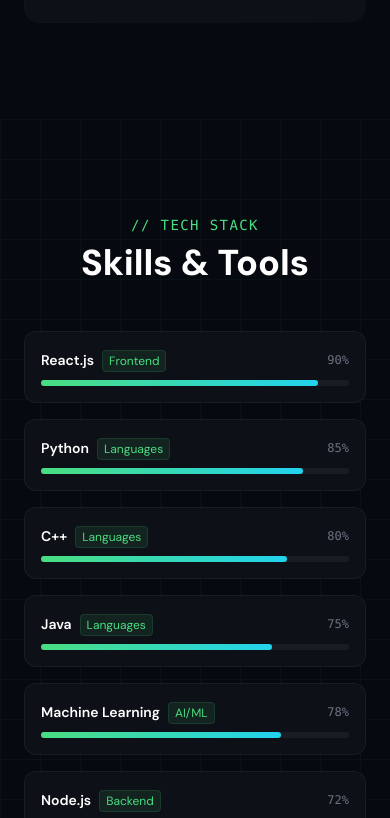
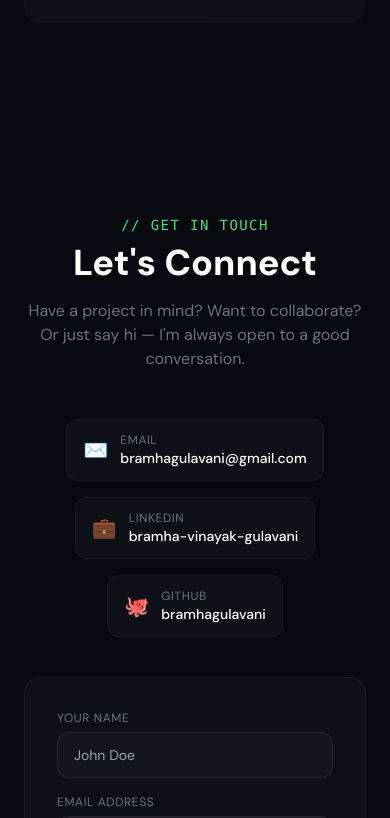
Before and after one commit to bramhagulavani/ProjectPage, a React (Create React App) app: page / in a window 390 px wide. Shown: the part 9958-10776 px from the top of the page. Built offline with nearby package versions, Linux system fonts and the light colour scheme.

Commit message:
temporarily removed the skill section

```diff
--- a/src/ProjectPage.jsx
+++ b/src/ProjectPage.jsx
@@ -708,41 +708,7 @@
         </div>
       </section>
 
-      {/* ── SKILLS ─────────────────────────────────────────────────────── */}
-      <section id="skills" className="py-24 px-6 grid-bg">
-        <div className="max-w-5xl mx-auto">
-          <div className="text-center mb-12">
-            <p className="text-green-400 font-mono text-sm mb-2 tracking-widest uppercase">{"// tech stack"}</p>
-            <h2 className="text-4xl md:text-5xl font-extrabold text-white mb-4">Skills & Tools</h2>
-          </div>
 
-          <div className="grid grid-cols-1 md:grid-cols-2 gap-4">
-            {SKILLS.map((s, i) => (
-              <div key={s.name} className="p-4 rounded-xl" style={{ background: "#0d1117", border: "1px solid #ffffff0d" }}>
-                <div className="flex justify-between items-center mb-2">
-                  <div>
-                    <span className="text-white text-sm font-semibold">{s.name}</span>
-                    <span className="ml-2 text-xs px-1.5 py-0.5 rounded text-green-400"
-                      style={{ background: "#4ade8015", border: "1px solid #4ade8022" }}>{s.cat}</span>
-                  </div>
-                  <span className="text-xs font-mono text-gray-500">{s.level}%</span>
-                </div>
-                <div className="h-1.5 rounded-full" style={{ background: "#ffffff0d" }}>
-                  <div
-                    className="h-full rounded-full"
-                    style={{
-                      width: `${s.level}%`,
-                      background: `linear-gradient(90deg, #4ade80, #22d3ee)`,
-                      transition: "width 1s ease",
-                    }}
-                  />
-                </div>
-              </div>
-            ))}
-          </div>
-
-        </div>
-      </section>
 
       {/* ── CONTACT ────────────────────────────────────────────────────── */}
       <section id="contact" className="py-24 px-6">
```
